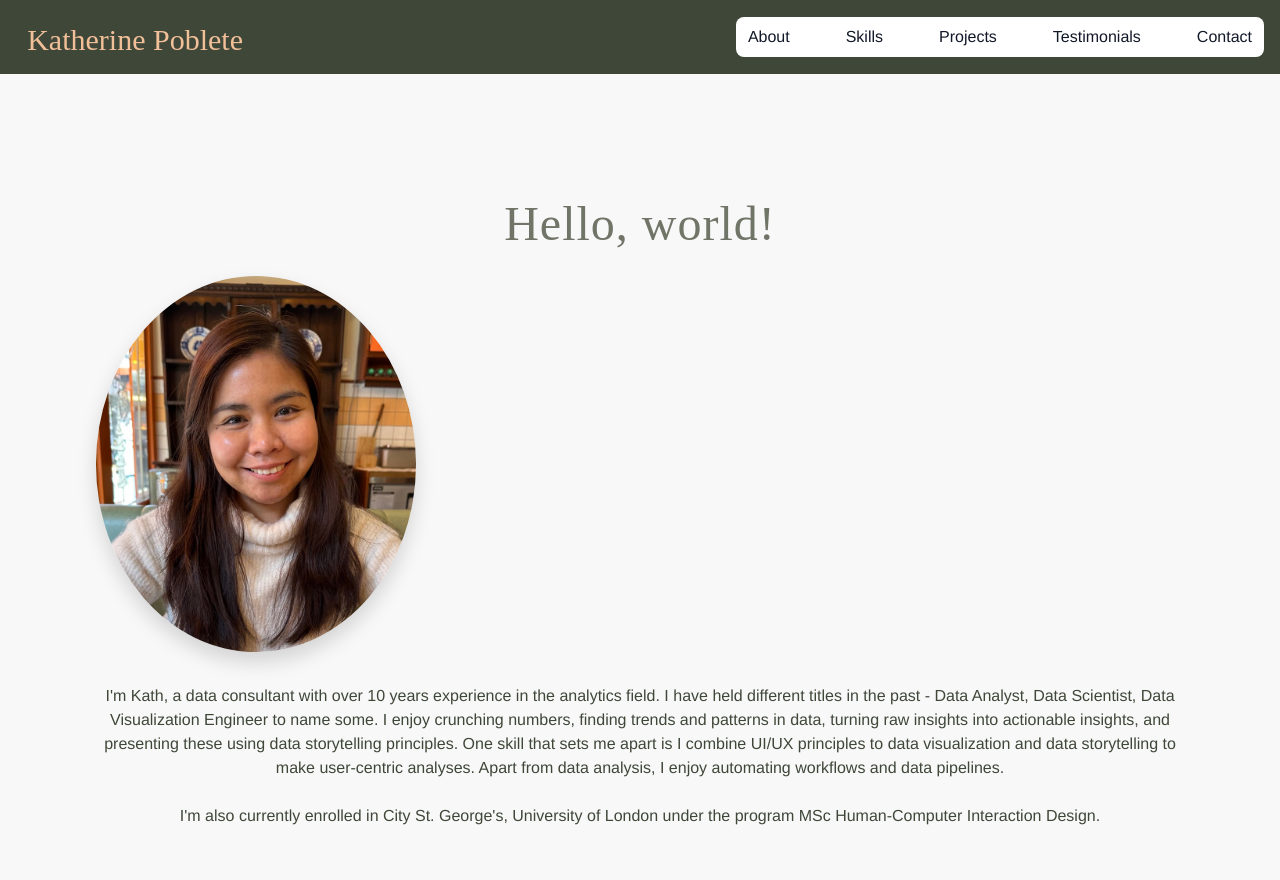
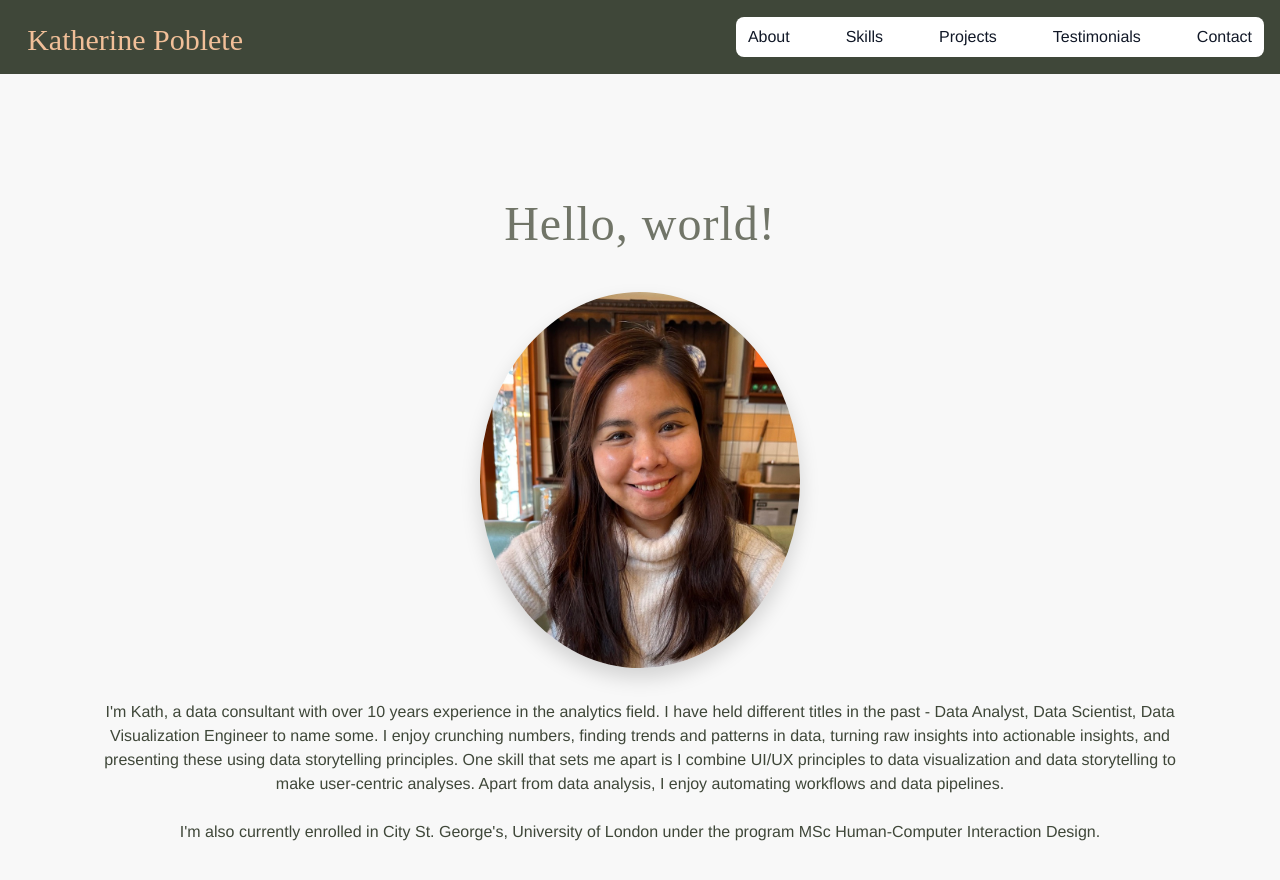
Before and after one commit to knpoblete/knpoblete.github.io, a Vue app: page / in a window 1280 px wide. Shown: the top 880 px of the page. Built offline with nearby package versions, Linux system fonts and the light colour scheme; a web font is replaced by a local one.

Commit message:
center photo

```diff
--- a/src/components/HomePage.vue
+++ b/src/components/HomePage.vue
@@ -6,7 +6,7 @@
     <section id="about-section">
       <div class="container justify-center items-center">
         <h2 > Hello, world!</h2>
-        <div class="headshot justify-center items-center">
+        <div class="headshot flex justify-center items-center">
             <img class="photo" src="../assets/headshot.jpeg" width="200">
         </div>
           <!-- <div class="flex space-y-4 justify-items-start sm:flex-col md:flex-row"> -->
```
